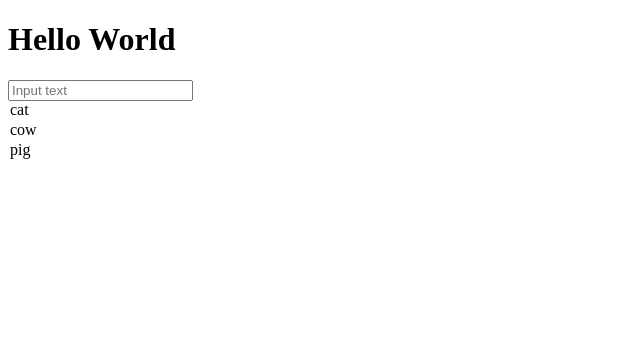
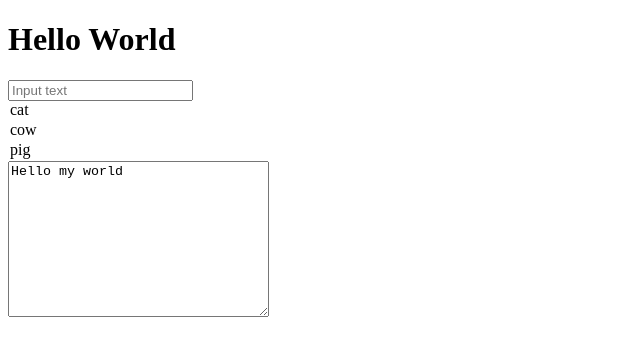
Before and after one commit to PHANNITPHUOY/Activity1, a plain HTML site: page index.html in a window 1280 px wide. Shown: the whole page, without its empty margins (0-640 px from the left). Drawn offline with Linux system fonts and the light colour scheme.

Commit message:
Add text area

```diff
--- a/index.html
+++ b/index.html
@@ -14,5 +14,6 @@
         <option value="dog">cow</option>
         <option value="pig">pig</option>
     </section>
+    <textarea name="name" id="name" cols="30" rows="10">Hello my world </textarea>
 </body>
 </html>
```
